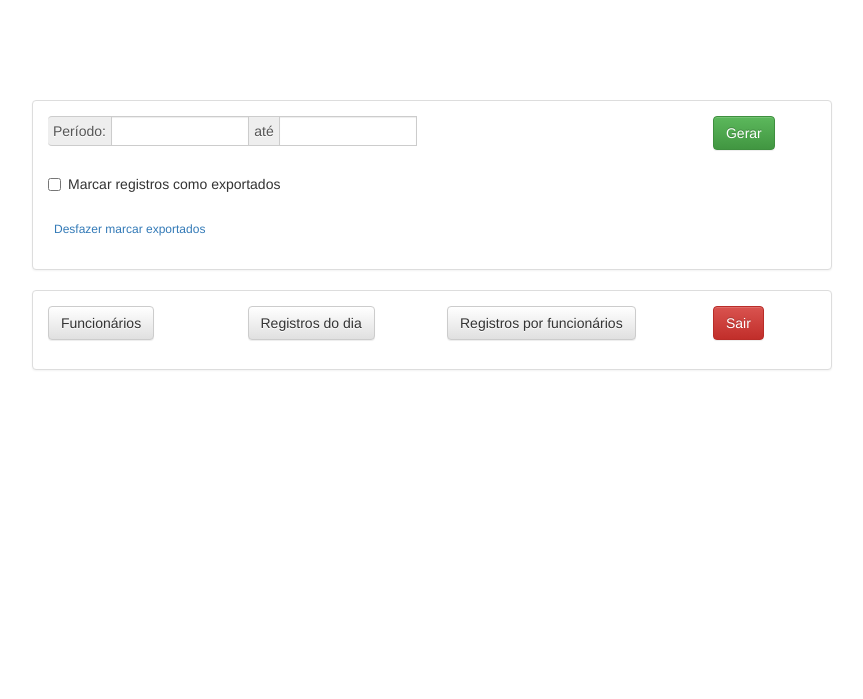
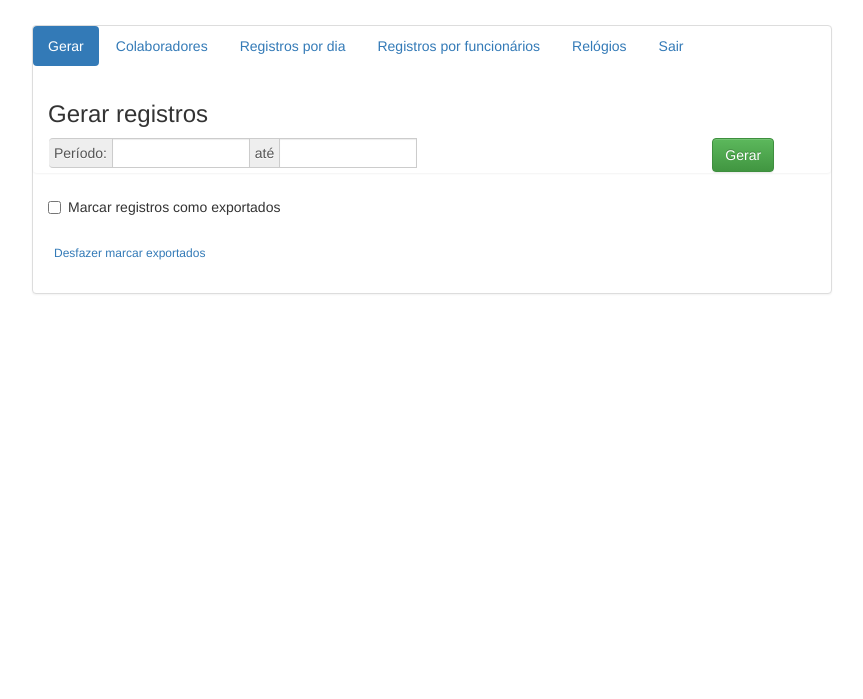
Before and after one commit to TiagoDGomes/django-relogio-ponto, a Django app: page / in a window 1280 px wide. Shown: the top 699 px of the page, without its empty margins (208-1071 px from the left). Run offline with Django 3.2, Linux system fonts and the light colour scheme; the visitor is signed in with stand-in values (Sample User, id 1); some libraries are stand-ins or nearby versions.

Commit message:
Logout; layout da página inicial

```diff
--- a/core/forms.py
+++ b/core/forms.py
@@ -11,5 +11,4 @@ class GerarArquivoForm(forms.Form):
 
     @property
     def nome_arquivo(self):
-        print (self.cleaned_data)
         return "{0}-{1}".format( self.cleaned_data['inicio'].strftime('%d%m%Y'), self.cleaned_data['fim'].strftime('%d%m%Y'))
--- a/core/static/css/main.css
+++ b/core/static/css/main.css
@@ -3,9 +3,9 @@
   width: 800px;
   height: 600px;
   z-index: 15;
-  top: 50%;
+
   left: 50%;
-  margin: -300px 0 0 -400px;
+  margin: 25px 0 0 -400px;
 }
 .main .form-principal .row {
 	margin-bottom: 1em;
--- a/core/templates/index.html
+++ b/core/templates/index.html
@@ -4,32 +4,55 @@
 <head>
 <title>Index</title>
 <!-- Última versão CSS compilada e minificada -->
-<link rel="stylesheet" href="https://maxcdn.bootstrapcdn.com/bootstrap/3.3.7/css/bootstrap.min.css"
-	integrity="sha384-BVYiiSIFeK1dGmJRAkycuHAHRg32OmUcww7on3RYdg4Va+PmSTsz/K68vbdEjh4u" crossorigin="anonymous">
+<link rel="stylesheet"
+	href="https://maxcdn.bootstrapcdn.com/bootstrap/3.3.7/css/bootstrap.min.css"
+	integrity="sha384-BVYiiSIFeK1dGmJRAkycuHAHRg32OmUcww7on3RYdg4Va+PmSTsz/K68vbdEjh4u"
+	crossorigin="anonymous">
 
 <!-- Tema opcional -->
-<link rel="stylesheet" href="https://maxcdn.bootstrapcdn.com/bootstrap/3.3.7/css/bootstrap-theme.min.css"
-	integrity="sha384-rHyoN1iRsVXV4nD0JutlnGaslCJuC7uwjduW9SVrLvRYooPp2bWYgmgJQIXwl/Sp" crossorigin="anonymous">
+<link rel="stylesheet"
+	href="https://maxcdn.bootstrapcdn.com/bootstrap/3.3.7/css/bootstrap-theme.min.css"
+	integrity="sha384-rHyoN1iRsVXV4nD0JutlnGaslCJuC7uwjduW9SVrLvRYooPp2bWYgmgJQIXwl/Sp"
+	crossorigin="anonymous">
 
 
-<link rel="stylesheet" type="text/css" href="{% static 'css/main.css' %}">
-<link rel="stylesheet" type="text/css" href="{% static 'css/bootstrap-datepicker3.min.css' %}">
+<link rel="stylesheet" type="text/css"
+	href="{% static 'css/main.css' %}">
+<link rel="stylesheet" type="text/css"
+	href="{% static 'css/bootstrap-datepicker3.min.css' %}">
 </head>
 <body>
 	<div class="main">
 
 
 		<div class="panel panel-default form-principal">
-			<div class="panel-body">
+			<ul class="nav nav-pills" role="tablist">
+				<li role="presentation" class="active"><a data-toggle="tab"
+					href="#gerar">Gerar</a></li>
+				<li role="presentation"><a data-toggle="tab"
+					href="#colaboradores">Colaboradores</a></li>
+				<li role="presentation"><a data-toggle="tab"
+					href="#registros_dia">Registros por dia</a></li>
+				<li role="presentation"><a data-toggle="tab"
+					href="#registros_funcionarios">Registros por funcionários</a></li>
+				<li role="presentation"><a data-toggle="tab"
+					href="#relogios">Relógios</a></li>
+				<li role="presentation"><a href="{% url 'site_logout' %}">Sair</a></li>
+
+			</ul>
+			<div class="tab-content panel-body">
+				<div id="gerar" class="tab-pane fade in active">
+					<h3>Gerar registros</h3>
 					<form method="post" action="{% url 'gerar_arquivo' %}">
 						{% csrf_token %}
-					<div class="row">
+						<div class="row panel">
 							<div class="col-sm-6">
 								<div class="input-daterange input-group" id="datepicker">
-								<span class="input-group-addon">Período: </span>
-								<span class="input-gerar-arquivo">{{ form_gerar_arquivo.inicio }}</span>
-								<span class="input-group-addon">até</span>
-								<span class="input-gerar-arquivo">{{ form_gerar_arquivo.fim }}</span>
+									<span class="input-group-addon">Período: </span> <span
+										class="input-gerar-arquivo">
+										{{form_gerar_arquivo.inicio }}</span> <span class="input-group-addon">até</span>
+									<span class="input-gerar-arquivo">
+									 {{form_gerar_arquivo.fim }}</span>
 								</div>
 							</div>
 							<div class="col-sm-4">&nbsp;</div>
@@ -42,8 +65,9 @@
 						<div class="row">
 							<div class="col-sm-6">
 								<div class="checkbox">
-								<label>
-									<input type="checkbox" value="marcar_como_exportados">Marcar registros como exportados
+									<label> <input type="checkbox"
+										value="marcar_como_exportados">Marcar registros como
+										exportados
 									</label>
 								</div>
 							</div>
@@ -51,39 +75,73 @@
 					</form>
 					<div class="row">
 						<div class="col-sm-12">
-						<button class="btn btn-link btn-xs">Desfazer marcar exportados</button>
+							<button class="btn btn-link btn-xs">Desfazer marcar
+								exportados</button>
 						</div>
 					</div>
 
 
 				</div>
+				<!-- fim #gerar -->
+
+				<div id="colaboradores" class="tab-pane fade">
+					<h3>Colaboradores</h3>
+					<table class="table" id="tabela_funcionarios">
+						<thead>
+					      <tr>
+					        <th></th>
+					        <th>Nome</th>
+					        <th>PIS</th>
+					        <th>Matrículas</th>
+					        <th>Relógios</th>
+
+					      </tr>
+					    </thead>
+					    <tbody>
+					      <tr>
+					      <td><input type="checkbox"></td>
+					        <td>
+					        Tiago Donizetti Gomes
+					        </td>
+					        <td>00000000</td>
+					        <td>- 0000</td>
+					        <td>Relógio 1</td>
+
+					      </tr>
+
+					    </tbody>
+					</table>
 				</div>
-
-		<div class="panel panel-default form-principal">
-			<div class="panel-body">
-				<div class="row">
-					<div class="col-sm-3">
-						<button class="btn btn-default">Funcionários</button>
+				<div id="registros_dia" class="tab-pane fade">
+					<h3>Registros por dia</h3>
+					<p>Sed ut perspiciatis unde omnis iste natus error sit
+						voluptatem accusantium doloremque laudantium, totam rem aperiam.</p>
 				</div>
-					<div class="col-sm-3">
-						<button class="btn btn-default">Registros do dia</button>
+				<div id="registros_funcionarios" class="tab-pane fade">
+					<h3>Registros por funcionários</h3>
+					<p>Eaque ipsa quae ab illo inventore veritatis et quasi
+						architecto beatae vitae dicta sunt explicabo.</p>
 				</div>
-					<div class="col-sm-4">
-						<button class="btn btn-default">Registros por funcionários</button>
-					</div>
-					<div class="col-sm-2">
-						<button class="btn btn-danger">Sair</button>
+				<div id="relogios" class="tab-pane fade">
+					<h3>Relógios</h3>
+					<p>Ut enim ad minim veniam, quis nostrud exercitation ullamco
+						laboris nisi ut aliquip ex ea commodo consequat.</p>
 				</div>
 
 			</div>
+
 		</div>
-		</div>
+
+
 	</div>
 	<!-- jQuery (obrigatório para plugins JavaScript do Bootstrap) -->
-	<script src="https://ajax.googleapis.com/ajax/libs/jquery/1.12.4/jquery.min.js"></script>
+	<script
+		src="https://ajax.googleapis.com/ajax/libs/jquery/1.12.4/jquery.min.js"></script>
 	<!-- Última versão JavaScript compilada e minificada -->
-	<script src="https://maxcdn.bootstrapcdn.com/bootstrap/3.3.7/js/bootstrap.min.js"
-		integrity="sha384-Tc5IQib027qvyjSMfHjOMaLkfuWVxZxUPnCJA7l2mCWNIpG9mGCD8wGNIcPD7Txa" crossorigin="anonymous"></script>
+	<script
+		src="https://maxcdn.bootstrapcdn.com/bootstrap/3.3.7/js/bootstrap.min.js"
+		integrity="sha384-Tc5IQib027qvyjSMfHjOMaLkfuWVxZxUPnCJA7l2mCWNIpG9mGCD8wGNIcPD7Txa"
+		crossorigin="anonymous"></script>
 	<script src="{% static 'js/bootstrap-datepicker.js' %}"></script>
 	<script src="{% static 'locales/bootstrap-datepicker.pt-BR.min.js' %}"></script>
 	<script>
@@ -95,7 +153,7 @@
 			autoclose : true,
 			todayHighlight : true
 		});
-		$('span.input-gerar-arquivo input').each(function(t){
+		$('span.input-gerar-arquivo input').each(function(t) {
 			$(this).addClass('input-sm form-control')
 		});
 	</script>
--- a/core/urls.py
+++ b/core/urls.py
@@ -1,8 +1,19 @@
+# -*- coding: utf-8 -*-
+from __future__ import unicode_literals
 from django.conf.urls import url
+from django.utils.translation import ugettext_lazy as _
 import core
 from core import views
+from django.contrib import admin
+
+
+admin.site.site_header = _('Sistema de ponto eletrônico')
+admin.site.index_title = admin.site.index_title
+admin.site.site_title = admin.site.index_title
+
 urlpatterns = [
     url(r'^$', views.index ) ,
     url(r'^gerar_arquivo$', views.gerar_arquivo, name='gerar_arquivo' )  ,
+    url(r'^syslogout$', views.site_logout, name='site_logout' )  ,
 
 ]
--- a/core/views.py
+++ b/core/views.py
@@ -1,22 +1,23 @@
 from django.shortcuts import render
-from core.forms import LoginForm, GerarArquivoForm
-from django.contrib.auth import authenticate
-from django.http.response import HttpResponse, HttpResponseForbidden
+from core.forms import GerarArquivoForm
+from django.contrib.auth import logout
+from django.http.response import HttpResponse, HttpResponseForbidden,\
+    HttpResponseRedirect
+from django.contrib.auth.decorators import login_required
+from django.urls.base import reverse
 
+@login_required
 def index(request):
-    if not request.POST:
-        form = LoginForm()
-    else:
-        username = request.POST['username']
-        password = request.POST['password']
-        request.user = authenticate(username=username, password=password)
-
     form_gerar_arquivo = GerarArquivoForm()
-    template = 'index.html' if not request.user.is_anonymous() else 'login.html'
-
-    return render(request, template, locals())
+    return render(request, 'index.html', locals())
 
 
+def site_logout(request):
+    logout(request)
+    return HttpResponseRedirect('%s?next=/' % reverse('admin:login'))
+
+
+@login_required
 def gerar_arquivo(request):
     form = GerarArquivoForm(request.POST)
     if form.is_valid():
--- a/settings.py
+++ b/settings.py
@@ -94,3 +94,7 @@ AUTH_PASSWORD_VALIDATORS = [
         'NAME': 'django.contrib.auth.password_validation.NumericPasswordValidator',
     },
 ]
+
+
+
+LOGIN_URL = '/admin/login/'
```
Also changed, not shown: core/templates/login.html (deleted, +0 -14 lines), core/tests.py (+18 -38 lines). Lines whose indentation alone changed are shown as unchanged.
